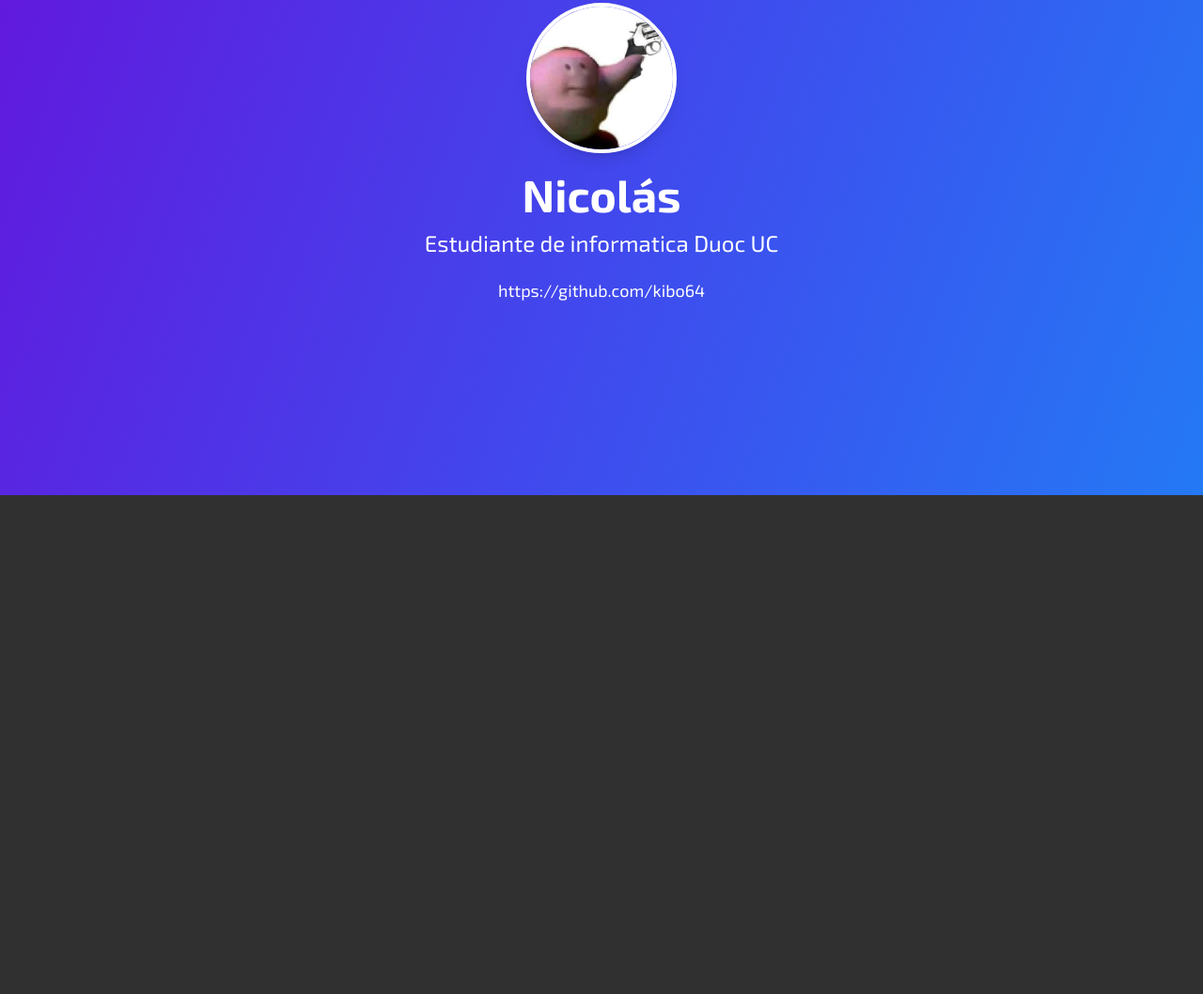
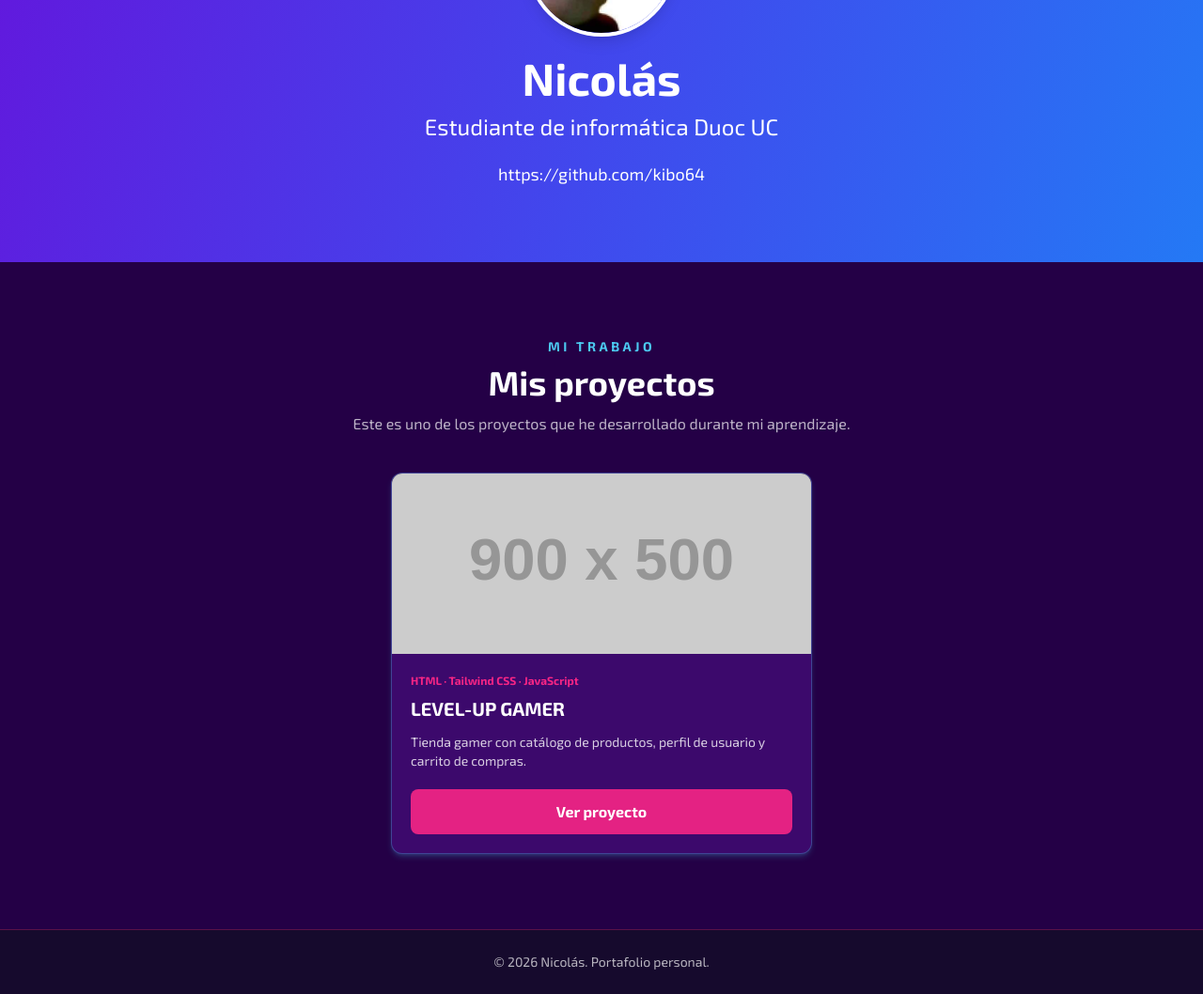
Before and after one commit to kibo64/formativa-2, a plain HTML site: page index.html in a window 1280 px wide. Shown: the part 273-1331 px from the top of the page at 94% size. Before the commit the page ends 800 px from the top, so only its background shows below. Drawn offline with nearby package versions, Linux system fonts and the light colour scheme; placeholder pictures from the web are drawn by us.

Commit message:
Portafolio

```diff
--- a/index.html
+++ b/index.html
@@ -12,37 +12,26 @@
 
     <style type="text/tailwindcss">
         @theme {
-            --font-exo: "Exo 2", sans-serif;
+        --font-exo: "Exo 2", sans-serif;
         }
     </style>
 
-    <style>
-        html {
-            scroll-behavior: smooth;
-        }
-
-        body {
-            font-family: "Exo 2", sans-serif;
-        }
-
-        .fondo-portafolio {
-            background: linear-gradient(110deg, #6415dc 0%, #4148ed 52%, #2479f5 100%);
-        }
+    <style> html {scroll-behavior: smooth;} body {font-family: "Exo 2", sans-serif;} .fondo-portafolio { background: linear-gradient(110deg, #6415dc 0%, #4148ed 52%, #2479f5 100%);}
+        .tarjeta-proyecto {transition: transform 0.3s ease, box-shadow 0.3s ease;}.tarjeta-proyecto:hover {transform: translateY(-5px);box-shadow: 0 12px 28px rgba(76, 201, 240, 0.25);}
     </style>
 </head>
 
 <body class="min-h-screen flex flex-col bg-[#303030] text-white font-exo">
-
     <div class="bg-[#303030] shadow-md shadow-black/20">
         <header class="max-w-[1400px] mx-auto px-6 py-4 flex flex-col sm:flex-row justify-between items-center gap-4">
             <a href="#inicio" class="text-xl sm:text-2xl font-semibold text-white no-underline">Mi Portafolio</a>
 
             <nav aria-label="Menú principal">
                 <ul class="flex flex-wrap justify-center items-center gap-1 sm:gap-2 text-sm sm:text-base font-medium">
-                    <li> <a href="#inicio" class="inline-block rounded-md bg-blue-600 px-3 py-2 text-white"> Introduccion</a></li>
-                    <li> <a href="#" data-boton class="inline-block rounded-md px-3 py-2 text-white transition-colors hover:bg-white/10"> Proyectos</a></li>
-                    <li> <a href="#" data-boton class="inline-block rounded-md px-3 py-2 text-white transition-colors hover:bg-white/10"> Noticias</a></li>
-                    <li> <a href="#" data-boton class="inline-block rounded-md px-3 py-2 text-white transition-colors hover:bg-white/10"> Contacto</a></li>
+                    <li><a href="#inicio" class="inline-block rounded-md bg-blue-600 px-3 py-2 text-white"> Introducción</a></li>
+                    <li><a href="#proyectos" class="inline-block rounded-md px-3 py-2 text-white transition-colors hover:bg-white/10">Proyectos</a></li>
+                    <li><a href="#" data-boton class="inline-block rounded-md px-3 py-2 text-white transition-colors hover:bg-white/10">Noticias</a></li>
+                    <li><a href="#" data-boton class="inline-block rounded-md px-3 py-2 text-white transition-colors hover:bg-white/10">Contacto</a></li>
                 </ul>
             </nav>
         </header>
@@ -54,9 +43,9 @@
                 <img src="src/kibi.jpg" alt="Kibi" class="w-full h-full object-cover">
             </div>
 
-            <h1 class="mt-5 text-4xl sm:text-5xl font-bold"> Nicolás </h1>
+            <h1 class="mt-5 text-4xl sm:text-5xl font-bold">Nicolás</h1>
 
-            <p class="mt-3 text-lg sm:text-2xl font-normal">Estudiante de informatica Duoc UC </p>
+            <p class="mt-3 text-lg sm:text-2xl font-normal">Estudiante de informática Duoc UC</p>
 
             <a
                 href="https://github.com/kibo64"
@@ -69,6 +58,57 @@
         </section>
     </main>
 
+    <section id="proyectos" class="bg-[#240046] px-5 py-16 sm:py-20">
+        <div class="max-w-[1200px] mx-auto">
+
+            <div class="text-center mb-10">
+                <p class="text-sm uppercase tracking-[0.25em] text-[#4CC9F0] font-bold"> Mi trabajo</p>
+                <h2 class="text-3xl sm:text-4xl font-bold mt-2 text-white"> Mis proyectos
+                </h2><p class="text-white/70 mt-3 max-w-2xl mx-auto">Este es uno de los proyectos que he desarrollado durante mi aprendizaje.</p>
+            </div>
+            <div class="flex justify-center">
+                <article class="tarjeta-proyecto w-full max-w-md bg-[#3C096C] rounded-xl overflow-hidden border border-[#4CC9F0]/30 shadow-md shadow-[#4CC9F0]/20 flex flex-col">
+                    <div class="h-48 bg-[#160a2d] flex items-center justify-center overflow-hidden">
+                        <img
+                            src="https://placehold.co/900x500/240046/F72585?text=LEVEL-UP+GAMER"
+                            alt="Vista previa de LEVEL-UP GAMER"
+                            class="w-full h-full object-cover"
+                        >
+                    </div>
+
+                    <div class="p-5 flex flex-col flex-grow">
+                        <span class="text-xs text-[#F72585] font-bold mb-2">
+                            HTML · Tailwind CSS · JavaScript
+                        </span>
+
+                        <h3 class="text-xl font-bold text-white mb-3">
+                            LEVEL-UP GAMER
+                        </h3>
+
+                        <p class="text-sm text-white/80 mb-5 flex-grow">
+                            Tienda gamer con catálogo de productos,
+                            perfil de usuario y carrito de compras.
+                        </p>
+
+                        <a
+                            href="https://kibo64.github.io/LEVEL-UP-GAMER/"
+                            target="_blank"
+                            rel="noopener noreferrer"
+                            class="block text-center bg-[#F72585]/90 text-white rounded-lg px-4 py-3 font-bold hover:bg-[#F72585] transition-colors"
+                        >
+                            Ver proyecto
+                        </a>
+                    </div>
+                </article>
+
+            </div>
+        </div>
+    </section>
+
+    <footer class="bg-[#160a2d] px-5 py-6 text-center text-sm text-white/70 border-t border-[#F72585]/30">
+        <p>&copy; 2026 Nicolás. Portafolio personal.</p>
+    </footer>
+
     <script>
         document.querySelectorAll("[data-boton]").forEach(function (boton) {
             boton.addEventListener("click", function (evento) {
```
